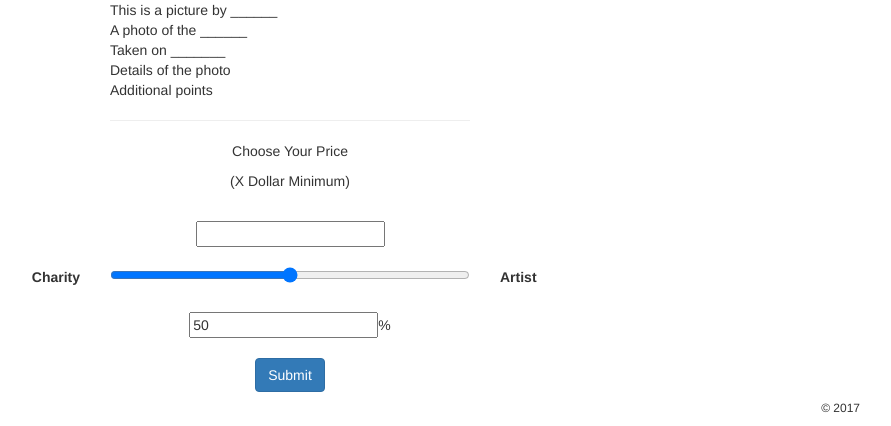
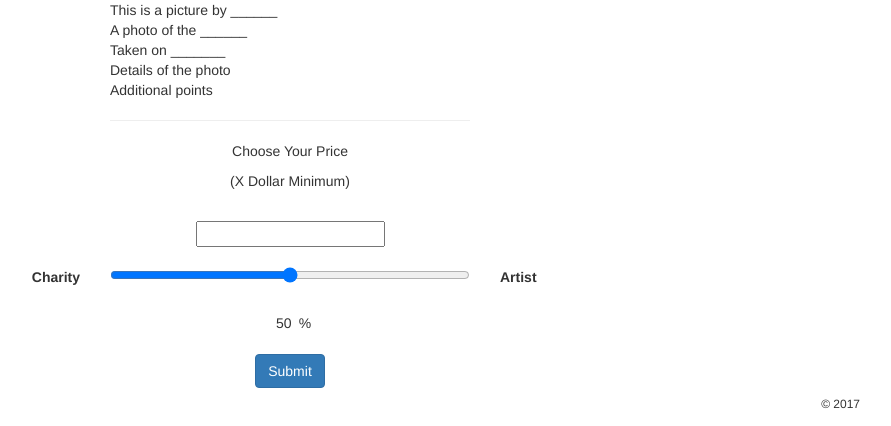
Before and after one commit to VictorBenavidezG13/CapstoneProject, a PHP site: page /PreviewPage.html in a window 1280 px wide. Shown: the part 430-856 px from the top of the page, without its empty margins (350-1241 px from the left). Run offline with PHP 8.4, Linux system fonts and the light colour scheme; some libraries are stand-ins or nearby versions.

Commit message:
Add files via upload

```diff
--- a/Website/stylesheet.css
+++ b/Website/stylesheet.css
@@ -4,3 +4,11 @@
 .login {
     max-width: 360px;
 }
+#percentage {
+    text-align: center;
+    border: 0px;
+    width: 30px;
+}
+.col-center {
+    margin:0 auto;
+}
```
